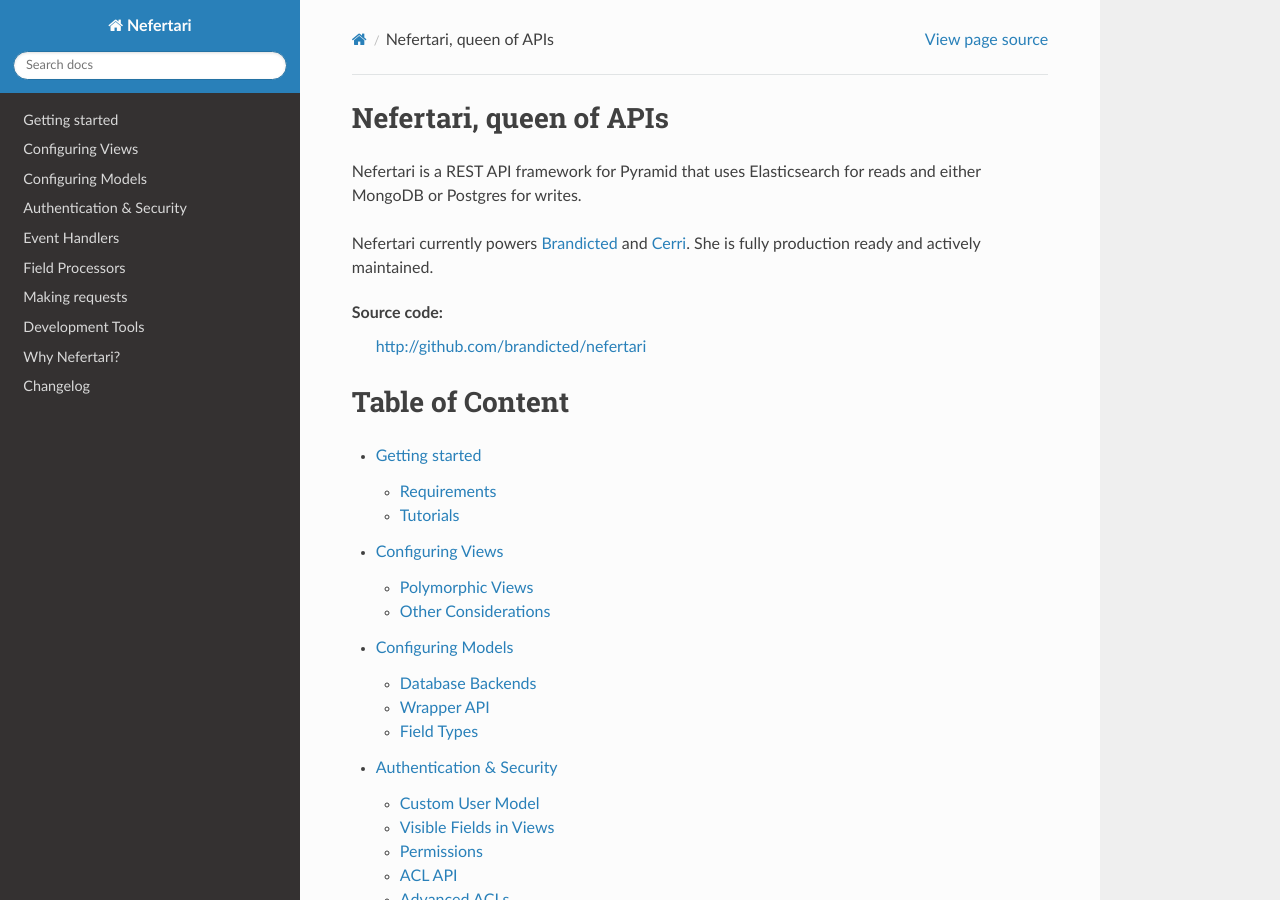
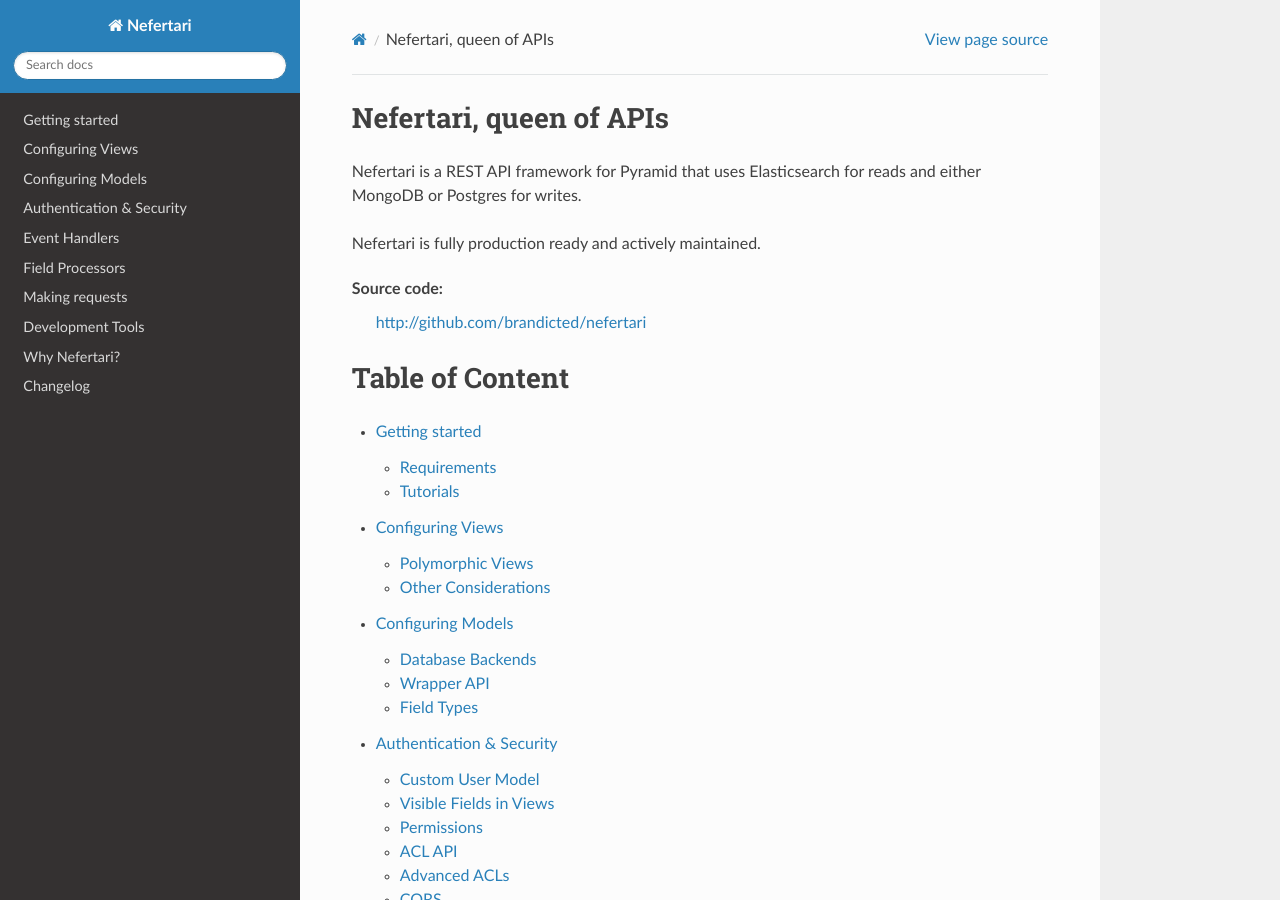
Before and after one commit to ramses-tech/nefertari, a Sphinx documentation site: the page built from docs/source/index.rst, in a window 1280 px wide and 900 px high. Built offline with Sphinx 7.4.7 and the Read the Docs theme 2.0.0, drawn with Linux system fonts in a browser that asks for light colours.

Commit message:
removing unecessary 'branding'

```diff
--- a/docs/source/index.rst
+++ b/docs/source/index.rst
@@ -3,7 +3,7 @@
 
 Nefertari is a REST API framework for Pyramid that uses Elasticsearch for reads and either MongoDB or Postgres for writes.
 
-Nefertari currently powers `Brandicted <https://brandicted.com>`_ and `Cerri <http://www.cerri.com>`_. She is fully production ready and actively maintained.
+Nefertari is fully production ready and actively maintained.
 
 Source code:
     `<http://github.com/brandicted/nefertari>`_
```
